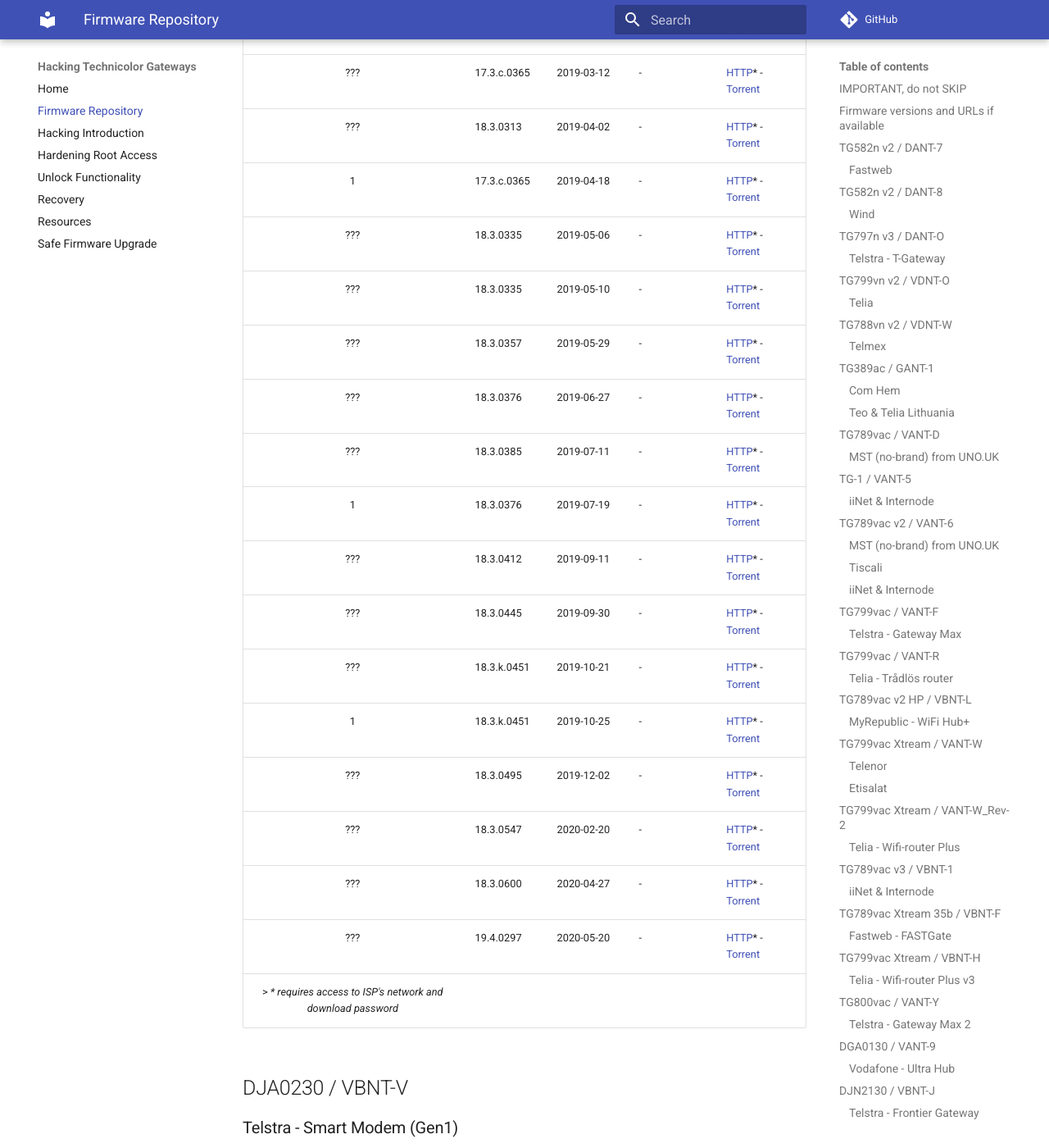
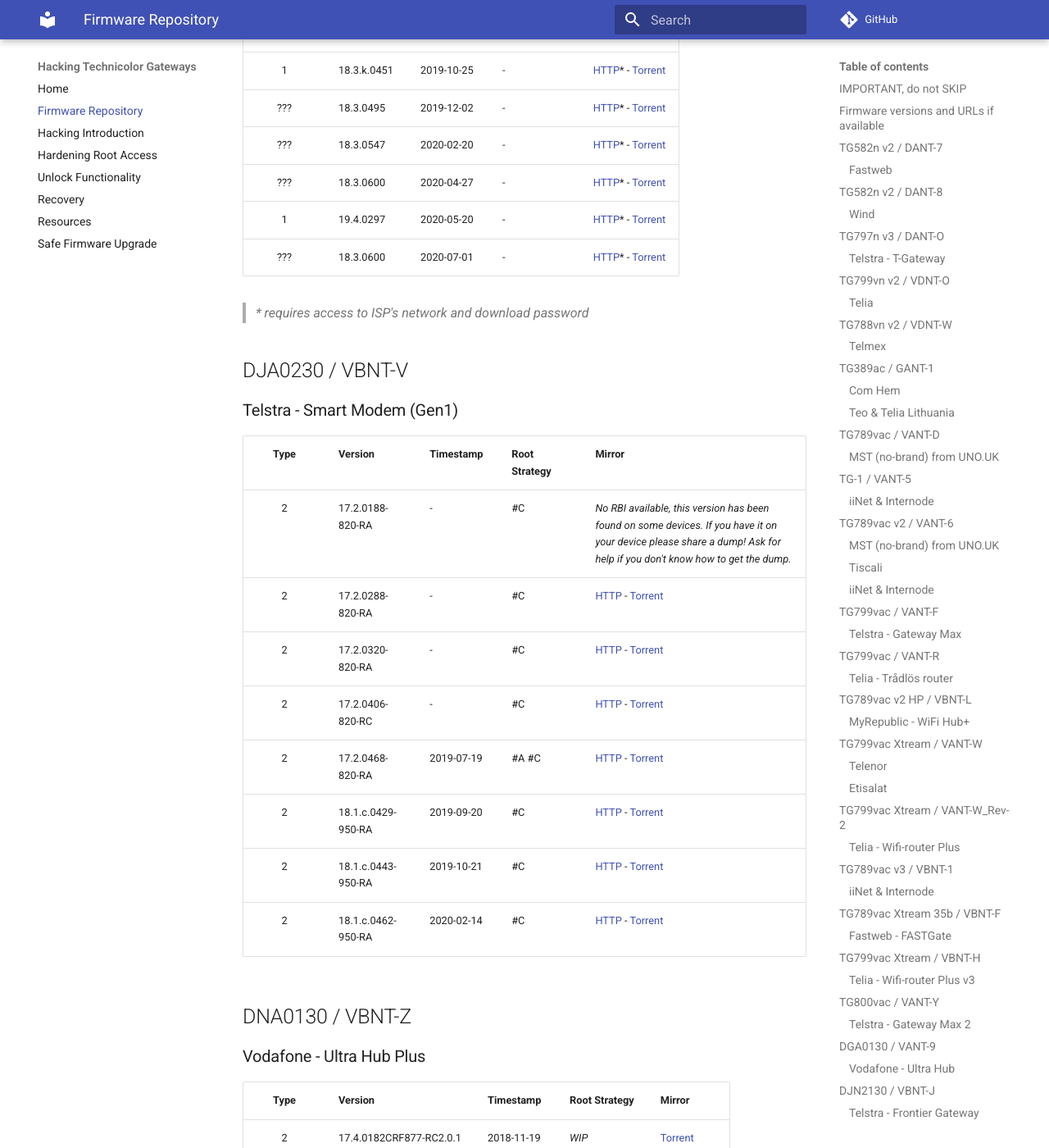
Before and after one commit to hack-technicolor/hack-technicolor, an MkDocs documentation site: the page built from docs/Repository.md, in a window 1280 px wide and 1400 px high, scrolled down 16429 px. Shown: the whole window at 82% size. Built offline with MkDocs 1.6.1 and Material for MkDocs 9.7.7, drawn with Linux system fonts in a browser that asks for light colours; comment, search, counter and statistics services are not loaded; some of the changed text lies outside the part shown.

Commit message:
add 2.2.1_004 for VBNT-S/K

```diff
--- a/docs/Repository.md
+++ b/docs/Repository.md
@@ -362,6 +362,7 @@
 | ???    | 18.3.0495          | 2019-12-03 | -             | [HTTP](http://156.54.126.84:80/Firmware/TR069/AGThomson/AGTEF_2.2.1_001_CLOSED.rbi)* - [Torrent](https://github.com/kevdagoat/hack-technicolor/blob/master/torrents/vbnt-k/AGTEF_2.2.1_001_CLOSED.rbi.torrent?raw=true) |
 | ???    | 18.3.0547          | 2020-02-20 | -             | [HTTP](http://156.54.126.84:80/Firmware/TR069/AGThomson/AGTEF_2.2.1_002_CLOSED.rbi)* - [Torrent](https://github.com/kevdagoat/hack-technicolor/blob/master/torrents/vbnt-k/AGTEF_2.2.1_002_CLOSED.rbi.torrent?raw=true) |
 | ???    | 18.3.0600          | 2020-04-27 | -             | [HTTP](http://156.54.126.84:80/Firmware/TR069/AGThomson/AGTEF_2.2.1_003_CLOSED.rbi)* - [Torrent](https://github.com/kevdagoat/hack-technicolor/blob/master/torrents/vbnt-k/AGTEF_2.2.1_003_CLOSED.rbi.torrent?raw=true) |
+| ???    | 18.3.0600          | 2020-07-01 | -             | [HTTP](http://156.54.126.84:80/Firmware/TR069/AGThomson/AGTEF_2.2.1_004_CLOSED.rbi)* - [Torrent](https://github.com/kevdagoat/hack-technicolor/blob/master/torrents/vbnt-k/AGTEF_2.2.1_004_CLOSED.rbi.torrent?raw=true) |
 
 > *\* requires access to ISP's network and download password*
 
@@ -433,7 +434,9 @@
 | ???    | 18.3.0495          | 2019-12-02 | -             | [HTTP](http://156.54.126.84:80/Firmware/TR069/AGThomson/AGTHP_2.2.1_001_CLOSED.rbi)* - [Torrent](https://github.com/kevdagoat/hack-technicolor/blob/master/torrents/vbnt-s/AGTHP_2.2.1_001_CLOSED.rbi.torrent?raw=true) |
 | ???    | 18.3.0547          | 2020-02-20 | -             | [HTTP](http://156.54.126.84:80/Firmware/TR069/AGThomson/AGTHP_2.2.1_002_CLOSED.rbi)* - [Torrent](https://github.com/kevdagoat/hack-technicolor/blob/master/torrents/vbnt-s/AGTHP_2.2.1_002_CLOSED.rbi.torrent?raw=true) |
 | ???    | 18.3.0600          | 2020-04-27 | -             | [HTTP](http://156.54.126.84:80/Firmware/TR069/AGThomson/AGTHP_2.2.1_003_CLOSED.rbi)* - [Torrent](https://github.com/kevdagoat/hack-technicolor/blob/master/torrents/vbnt-s/AGTHP_2.2.1_003_CLOSED.rbi.torrent?raw=true) |
-| ???    | 19.4.0297          | 2020-05-20 | -             | [HTTP](http://156.54.126.84:80/Firmware/TR069/AGThomson/AGTHP_2.2.2_001_CLOSED.rbi)* - [Torrent](https://github.com/kevdagoat/hack-technicolor/blob/master/torrents/vbnt-s/AGTHP_2.2.2_001_CLOSED.rbi.torrent?raw=true) |
+| 1      | 19.4.0297          | 2020-05-20 | -             | [HTTP](http://156.54.126.84:80/Firmware/TR069/AGThomson/AGTHP_2.2.2_001_CLOSED.rbi)* - [Torrent](https://github.com/kevdagoat/hack-technicolor/blob/master/torrents/vbnt-s/AGTHP_2.2.2_001_CLOSED.rbi.torrent?raw=true) |
+| ???    | 18.3.0600          | 2020-07-01 | -             | [HTTP](http://156.54.126.84:80/Firmware/TR069/AGThomson/AGTHP_2.2.1_004_CLOSED.rbi)* - [Torrent](https://github.com/kevdagoat/hack-technicolor/blob/master/torrents/vbnt-s/AGTHP_2.2.1_004_CLOSED.rbi.torrent?raw=true) |
+
 > *\* requires access to ISP's network and download password*
 
 ## DJA0230 / VBNT-V
```
Also changed, not shown: 2 other files.
